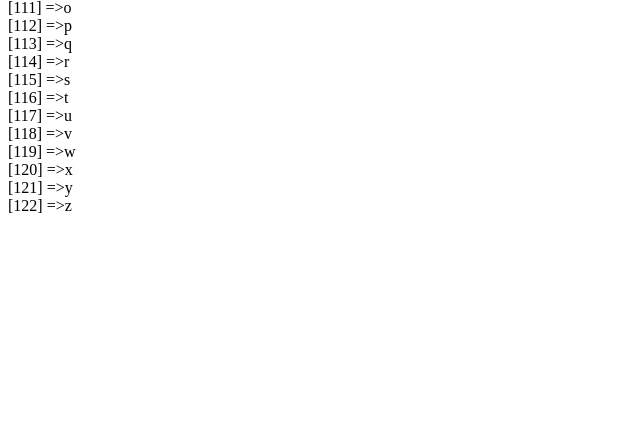
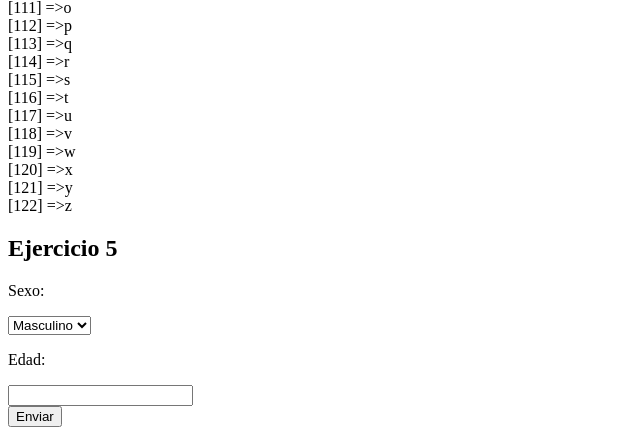
Before and after one commit to KenaiAngel/tecweb, a PHP site: page /tecweb/_index.php in a window 1280 px wide. Shown: the part 990-1425 px from the top of the page, without its empty margins (0-640 px from the left). Before the commit the page ends 1203 px from the top, so only its background shows below. Run offline with PHP 8.4, Linux system fonts and the light colour scheme.

Commit message:
Usar las variables  y  en una instrucción if para identificar una persona de sexo “femenino”, cuya edad oscile entre los 18 y 35 años y mostrar un mensaje debienvenida apropiado.

```diff
--- a/practicas/p06/_index.php
+++ b/practicas/p06/_index.php
@@ -132,6 +132,32 @@
 
     </div>
 
+    <div>
+        <h2>Ejercicio 5</h2>
+
+        <form action="" method="post">
+            <p>Sexo:</p>
+            <select name="sexo" id="sexo">
+                <option value="masculino">Masculino</option>
+                <option value="femenino">Femenino</option>
+            </select><br>
+            <p>Edad:</p>
+            <input type="number" name="edad" id="edad"><br>
+            <input type="submit" value="Enviar">
+        </form>
+        <?php
+            if(isset($_POST['sexo']) && isset($_POST['edad'])){
+                $sexo = $_POST['sexo'];
+                $edad = $_POST['edad'];
+                if ($sexo == "femenino" && $edad >= 18 && $edad <= 35) {
+                    echo "<p>Bienvenida, usted está en el rango de edad permitido.</p>";
+                } else {
+                    echo "<p>Error: Sus datos no cumplen con los requisitos .</p>";
+                }
+            }
+        ?>
+    </div>
+
 
 </body>
 </html>
```
